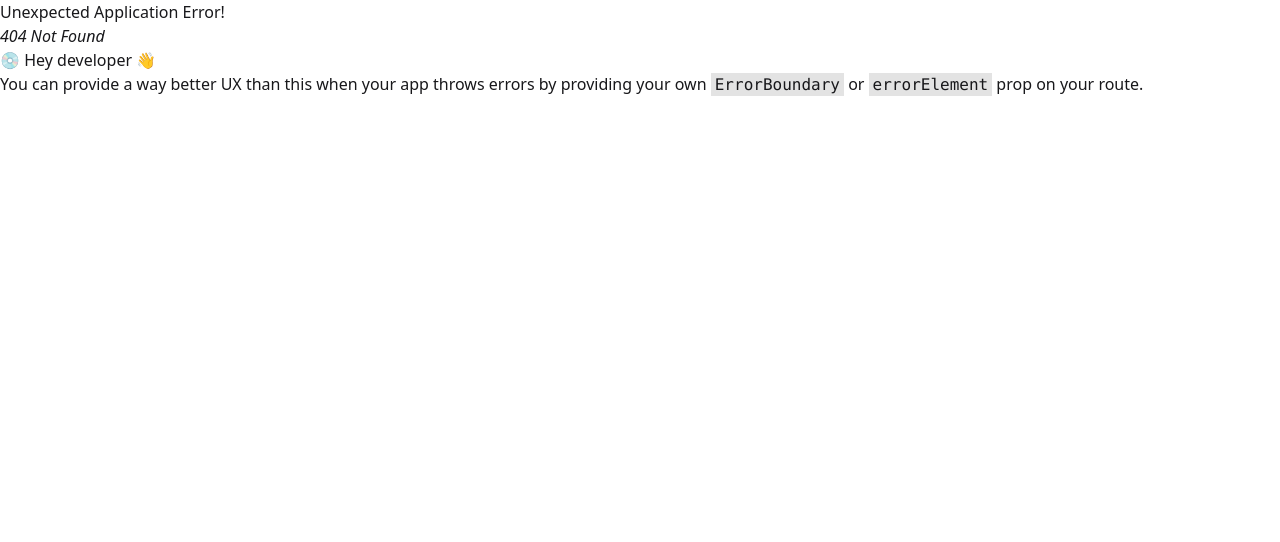
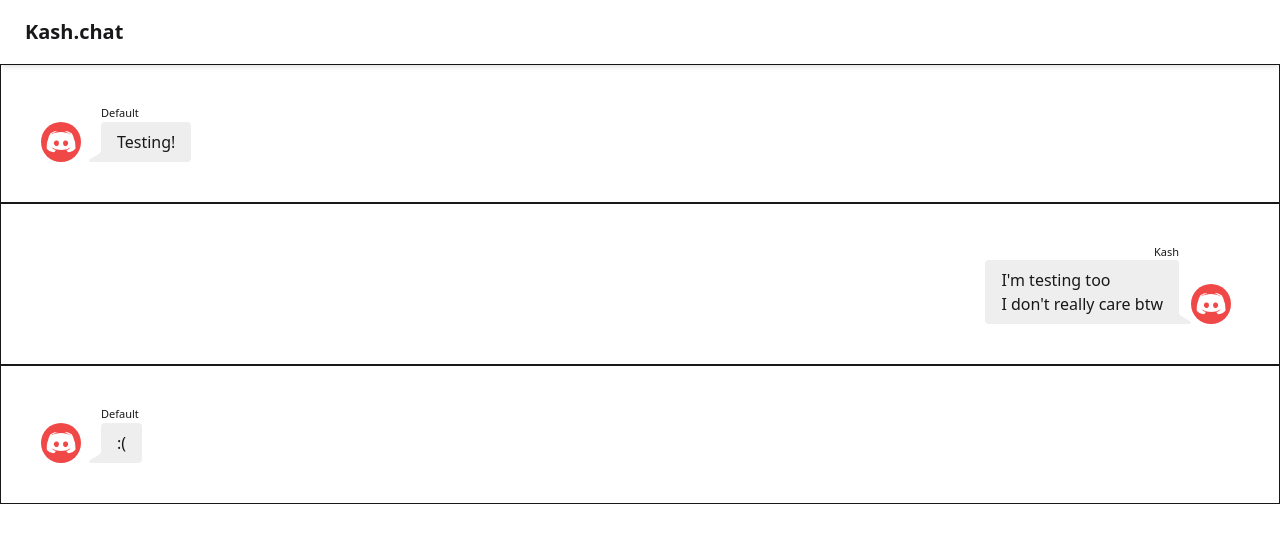
Before and after one commit to 0xKash/messaging_app_frontend, a React (Vite) app: page /chat in a window 1280 px wide. Before the commit this address had no page. Shown: the top 542 px of the page. Built offline with nearby package versions, Linux system fonts and the light colour scheme.

Commit message:
feat: Create chat page & messages bubbles

```diff
--- /dev/null
+++ b/src/components/chat/chatmessageend.jsx
@@ -0,0 +1,17 @@
+const ChatMessageEnd = ({ author, pfp, content }) => {
+  return (
+    <>
+      <div className="chat chat-end p-10 border">
+        <div className="chat-image avatar mr-2">
+          <div className="w-10 rounded-full">
+            <img src={pfp} alt="" />
+          </div>
+        </div>
+        <div className="chat-header">{author}</div>
+        <div className="chat-bubble">{content}</div>
+      </div>
+    </>
+  );
+};
+
+export default ChatMessageEnd;
--- /dev/null
+++ b/src/components/chat/chatmessagestart.jsx
@@ -0,0 +1,17 @@
+const ChatMessageStart = ({ author, pfp, content }) => {
+  return (
+    <>
+      <div className="chat chat-start p-10 border">
+        <div className="chat-image avatar mr-2">
+          <div className="w-10 rounded-full">
+            <img src={pfp} alt="" />
+          </div>
+        </div>
+        <div className="chat-header">{author}</div>
+        <div className="chat-bubble">{content}</div>
+      </div>
+    </>
+  );
+};
+
+export default ChatMessageStart;
--- a/src/components/home/chatpreview-card.jsx
+++ b/src/components/home/chatpreview-card.jsx
@@ -1,6 +1,13 @@
+import { useNavigate } from "react-router-dom";
+
 const ChatPreview = () => {
+  const navigate = useNavigate();
+
   return (
-    <div class="card bg-base-100 shadow-md transition hover:scale-101 m-20 p-10 flex items-center  flex-row">
+    <div
+      class="card bg-base-100 shadow-md transition hover:scale-101 m-20 p-10 flex items-center flex-row"
+      onClick={() => navigate("/chat")}
+    >
       <svg
         className="ml-10 mr-10 "
         xmlns="http://www.w3.org/2000/svg"
--- a/src/components/navbar.jsx
+++ b/src/components/navbar.jsx
@@ -1,7 +1,11 @@
+import { useNavigate } from "react-router-dom";
+
 const Navbar = () => {
   return (
     <div className="navbar bg-main shadow-md p-2 ">
-      <a className="btn btn-ghost text-xl">Kash.chat</a>
+      <a className="btn btn-ghost text-xl" href="/">
+        Kash.chat
+      </a>
       <button className="btn btn-ghost ml-auto mr-5">
         <svg
           xmlns="http://www.w3.org/2000/svg"
--- /dev/null
+++ b/src/pages/chat.jsx
@@ -0,0 +1,32 @@
+import ChatMessageEnd from "../components/chat/chatmessageend";
+import ChatMessageStart from "../components/chat/chatmessagestart";
+import Navbar from "../components/navbar";
+
+const Chat = () => {
+  return (
+    <>
+      <Navbar />
+      <ChatMessageStart
+        author={"Default"}
+        pfp={"src/assets/default-profile.png"}
+        content={"Testing!"}
+      />
+      <ChatMessageEnd
+        author={"Kash"}
+        pfp={"src/assets/default-profile.png"}
+        content={
+          <p>
+            I'm testing too <br /> I don't really care btw
+          </p>
+        }
+      />
+      <ChatMessageStart
+        author={"Default"}
+        pfp={"src/assets/default-profile.png"}
+        content={":("}
+      />
+    </>
+  );
+};
+
+export default Chat;
--- a/src/routes.jsx
+++ b/src/routes.jsx
@@ -1,10 +1,15 @@
 import Home from "./pages/home";
+import Chat from "./pages/chat";
 
 const routes = [
   {
     path: "/",
     element: <Home />,
   },
+  {
+    path: "/chat",
+    element: <Chat />,
+  },
 ];
 
 export default routes;
```
